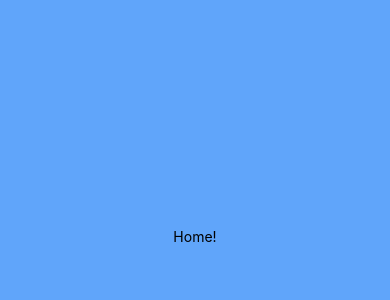
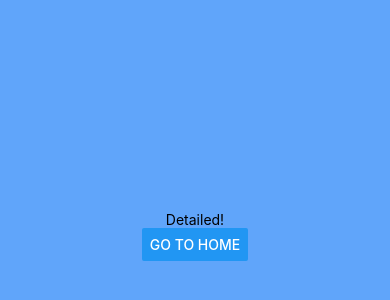
Before and after one commit to asqarbekolimov/reactnative-movie-app, a React Native app: screen /Detailed in a window 390 px wide. Shown: the part 186-486 px from the top of the page. Built offline with nearby package versions, Linux system fonts and the light colour scheme.

Commit message:
Stack Navigation

```diff
--- a/App.js
+++ b/App.js
@@ -1,13 +1,11 @@
-import { StatusBar } from "expo-status-bar";
-import { StyleSheet, Text, View } from "react-native";
-
 import { NativeWindStyleSheet } from "nativewind";
-import Home from "./src/pages/home";
+import Home from "./src/screens/home";
+import AppNavigations from "./src/navigations/app.navigations";
 
 NativeWindStyleSheet.setOutput({
   default: "native",
 });
 
 export default function App() {
-  return <Home />;
+  return <AppNavigations />;
 }
--- /dev/null
+++ b/src/navigations/app.navigations.js
@@ -0,0 +1,26 @@
+import React from "react";
+import { NavigationContainer } from "@react-navigation/native";
+import { createNativeStackNavigator } from "@react-navigation/native-stack";
+import Home from "../screens/home";
+import Detailed from "../screens/detailed";
+
+const Stack = createNativeStackNavigator();
+
+export default function AppNavigations() {
+  return (
+    <NavigationContainer>
+      <Stack.Navigator>
+        <Stack.Screen
+          name="Home"
+          component={Home}
+          options={{ headerShown: false }}
+        />
+        <Stack.Screen
+          name="Detailed"
+          component={Detailed}
+          options={{ headerShown: false }}
+        />
+      </Stack.Navigator>
+    </NavigationContainer>
+  );
+}
--- a/src/pages/home.js
+++ /dev/null
@@ -1,11 +0,0 @@
-import React from "react";
-import { StatusBar, Text, View } from "react-native";
-
-export default function Home() {
-  return (
-    <View className="flex-1 items-center justify-center bg-blue-400">
-      <Text>Home!</Text>
-      <StatusBar style="auto" />
-    </View>
-  );
-}
--- /dev/null
+++ b/src/screens/detailed.js
@@ -0,0 +1,11 @@
+import React from "react";
+import { Button, Text, View } from "react-native";
+
+export default function Detailed({ navigation }) {
+  return (
+    <View className="flex-1 items-center justify-center bg-blue-400">
+      <Text>Detailed!</Text>
+      <Button title="Go to home" onPress={() => navigation.navigate("Home")} />
+    </View>
+  );
+}
--- /dev/null
+++ b/src/screens/home.js
@@ -0,0 +1,14 @@
+import React from "react";
+import { Button, Text, View } from "react-native";
+
+export default function Home({ navigation }) {
+  return (
+    <View className="flex-1 items-center justify-center bg-blue-400">
+      <Text>Home!</Text>
+      <Button
+        title="GO to details"
+        onPress={() => navigation.navigate("Detailed")}
+      />
+    </View>
+  );
+}
```
Also changed, not shown: package.json (+5 -4 lines), 1 other file (tests, documents, lock files or other folders).
